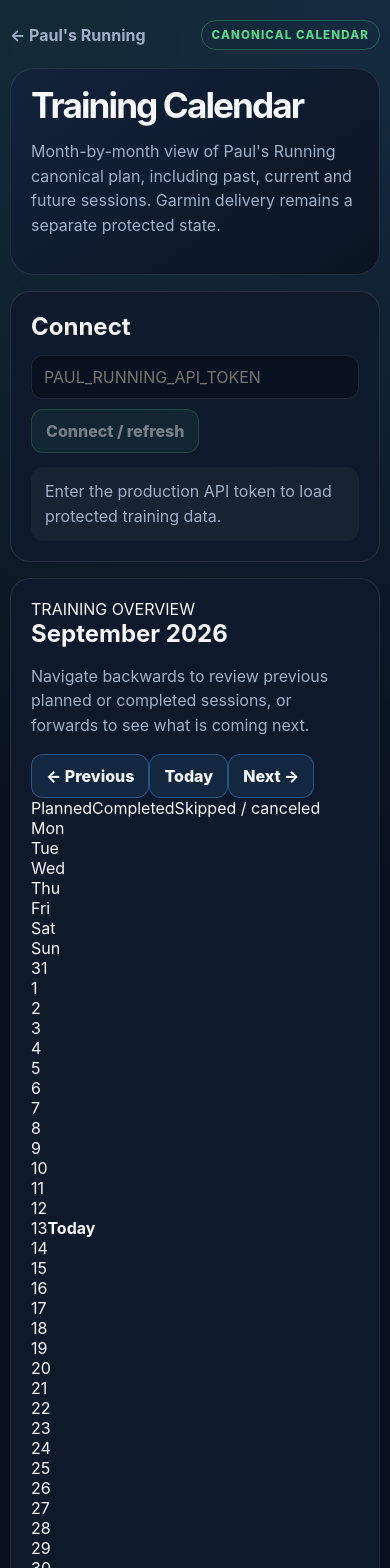
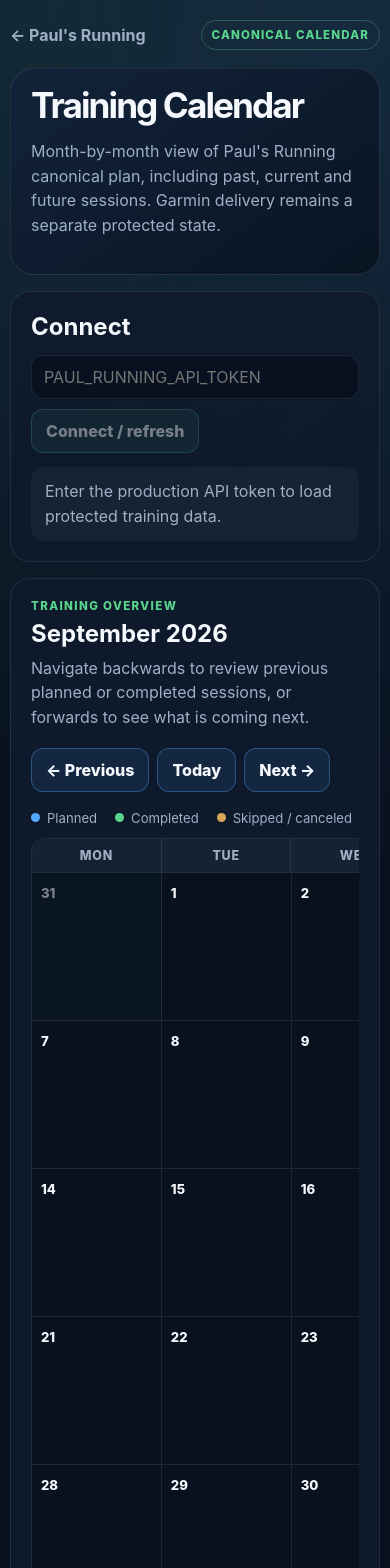
Before and after one commit to MrE84/Paul-Running-v1, a Next.js app: page /training-calendar in a window 390 px wide. Shown: the top 1568 px of the page. Built offline with nearby package versions, Linux system fonts and the light colour scheme.

Commit message:
Style month calendar and history states

```diff
--- a/app/training-calendar/training-calendar.module.css
+++ b/app/training-calendar/training-calendar.module.css
@@ -1,4 +1,4 @@
-.page { width: min(1100px, calc(100% - 32px)); margin: 0 auto; padding: 36px 0 56px; }
+.page { width: min(1180px, calc(100% - 32px)); margin: 0 auto; padding: 36px 0 56px; }
 .topbar { display: flex; align-items: center; justify-content: space-between; gap: 16px; margin-bottom: 18px; }
 .back { color: var(--muted); text-decoration: none; font-weight: 700; }
 .back:hover { color: var(--text); }
@@ -9,19 +9,49 @@
 .panel { margin-top: 16px; padding: 24px; border: 1px solid var(--border); border-radius: 20px; background: rgba(15,27,45,.88); }
 .panel h2 { margin: 0 0 8px; }
 .inline { display: flex; gap: 10px; align-items: center; flex-wrap: wrap; margin-top: 14px; }
-.headingRow { display: flex; align-items: center; justify-content: space-between; gap: 18px; }
-.headingRow p { margin: 6px 0 0; }
+.headingRow, .calendarHeading { display: flex; align-items: center; justify-content: space-between; gap: 18px; }
+.headingRow p, .calendarHeading p { margin: 6px 0 0; }
 .input, .inputSmall { border: 1px solid var(--border); background: #08111f; color: var(--text); border-radius: 12px; padding: 11px 12px; font: inherit; }
 .input { flex: 1 1 340px; }
 .inputSmall { min-width: 150px; }
 .primary, .secondary { appearance: none; border-radius: 12px; padding: 11px 14px; font: inherit; font-weight: 800; cursor: pointer; }
 .primary { border: 1px solid rgba(88,214,141,.45); background: rgba(88,214,141,.14); color: var(--text); }
 .secondary { border: 1px solid rgba(85,168,255,.35); background: rgba(85,168,255,.1); color: var(--text); }
-.primary:hover, .secondary:hover { transform: translateY(-1px); }
-.primary:disabled, .secondary:disabled { opacity: .45; cursor: not-allowed; transform: none; }
+.primary:hover, .secondary:hover, .syncButton:hover { transform: translateY(-1px); }
+.primary:disabled, .secondary:disabled, .syncButton:disabled { opacity: .45; cursor: not-allowed; transform: none; }
 .message { margin: 14px 0 0; padding: 12px 14px; border-radius: 12px; background: rgba(255,255,255,.035); }
 .statusRow { display: flex; gap: 20px; flex-wrap: wrap; margin-top: 12px; color: var(--muted); font-size: .9rem; }
 .statusRow strong { color: var(--text); }
+.sectionEyebrow { display: block; margin-bottom: 6px; color: var(--green); font-size: .72rem; font-weight: 800; letter-spacing: .12em; }
+.monthControls { display: flex; gap: 8px; flex-wrap: wrap; justify-content: flex-end; }
+.legend { display: flex; gap: 18px; flex-wrap: wrap; margin: 18px 0 12px; color: var(--muted); font-size: .82rem; }
+.legend span { display: inline-flex; align-items: center; gap: 7px; }
+.legendDot { width: 9px; height: 9px; border-radius: 50%; background: var(--blue); }
+.legendPlanned { background: var(--blue); }
+.legendCompleted { background: var(--green); }
+.legendSkipped { background: #d9a657; }
+.calendarViewport { overflow-x: auto; padding-bottom: 4px; }
+.weekHeader, .monthGrid { min-width: 910px; display: grid; grid-template-columns: repeat(7, minmax(0, 1fr)); }
+.weekHeader { border: 1px solid var(--border); border-bottom: 0; border-radius: 14px 14px 0 0; overflow: hidden; }
+.weekHeader div { padding: 9px 10px; border-right: 1px solid var(--border); background: rgba(255,255,255,.035); color: var(--muted); font-size: .78rem; font-weight: 800; text-align: center; text-transform: uppercase; letter-spacing: .06em; }
+.weekHeader div:last-child { border-right: 0; }
+.monthGrid { border-left: 1px solid var(--border); border-top: 1px solid var(--border); }
+.dayCell { min-height: 148px; padding: 9px; border-right: 1px solid var(--border); border-bottom: 1px solid var(--border); background: rgba(7,16,29,.72); }
+.outsideMonth { background: rgba(7,16,29,.36); color: rgba(245,248,252,.48); }
+.todayCell { box-shadow: inset 0 0 0 2px rgba(88,214,141,.55); }
+.dayHeader { display: flex; align-items: center; justify-content: space-between; gap: 8px; min-height: 22px; margin-bottom: 7px; }
+.dayHeader > span { font-size: .82rem; font-weight: 800; }
+.dayHeader strong { color: var(--green); font-size: .66rem; text-transform: uppercase; letter-spacing: .06em; }
+.dayEvents { display: grid; gap: 6px; }
+.monthEvent { display: grid; gap: 4px; padding: 8px; border: 1px solid var(--border); border-left-width: 3px; border-radius: 10px; background: rgba(255,255,255,.035); }
+.monthEvent strong { font-size: .76rem; line-height: 1.25; overflow-wrap: anywhere; }
+.eventTopline { display: flex; align-items: center; justify-content: space-between; gap: 6px; }
+.eventTopline span, .eventTopline small, .deliveryState { color: var(--muted); font-size: .66rem; }
+.eventTopline small { text-transform: capitalize; }
+.plannedEvent { border-left-color: var(--blue); }
+.completedEvent { border-left-color: var(--green); background: rgba(88,214,141,.055); }
+.skippedEvent, .canceledEvent { border-left-color: #d9a657; opacity: .78; }
+.syncButton { appearance: none; justify-self: start; margin-top: 2px; padding: 4px 6px; border: 1px solid rgba(85,168,255,.25); border-radius: 7px; background: rgba(85,168,255,.08); color: var(--muted); font: inherit; font-size: .63rem; font-weight: 800; cursor: pointer; }
 .calendarList { display: grid; gap: 10px; margin-top: 18px; }
 .calendarItem { display: grid; grid-template-columns: 190px minmax(0, 1fr) auto; gap: 18px; align-items: center; padding: 16px; border: 1px solid var(--border); border-radius: 16px; background: rgba(255,255,255,.025); }
 .dateBlock, .workoutBlock { display: flex; flex-direction: column; gap: 4px; min-width: 0; }
@@ -30,8 +60,9 @@
 .empty { margin: 18px 0 0; padding: 18px; border: 1px dashed var(--border); border-radius: 14px; text-align: center; }
 
 @media (max-width: 760px) {
-  .page { width: min(100% - 20px, 1100px); padding-top: 20px; }
-  .headingRow { align-items: stretch; flex-direction: column; }
+  .page { width: min(100% - 20px, 1180px); padding-top: 20px; }
+  .headingRow, .calendarHeading { align-items: stretch; flex-direction: column; }
+  .monthControls { justify-content: flex-start; }
   .calendarItem { grid-template-columns: 1fr; }
   .calendarItem button { justify-self: start; }
   .hero, .panel { padding: 20px; }
```
